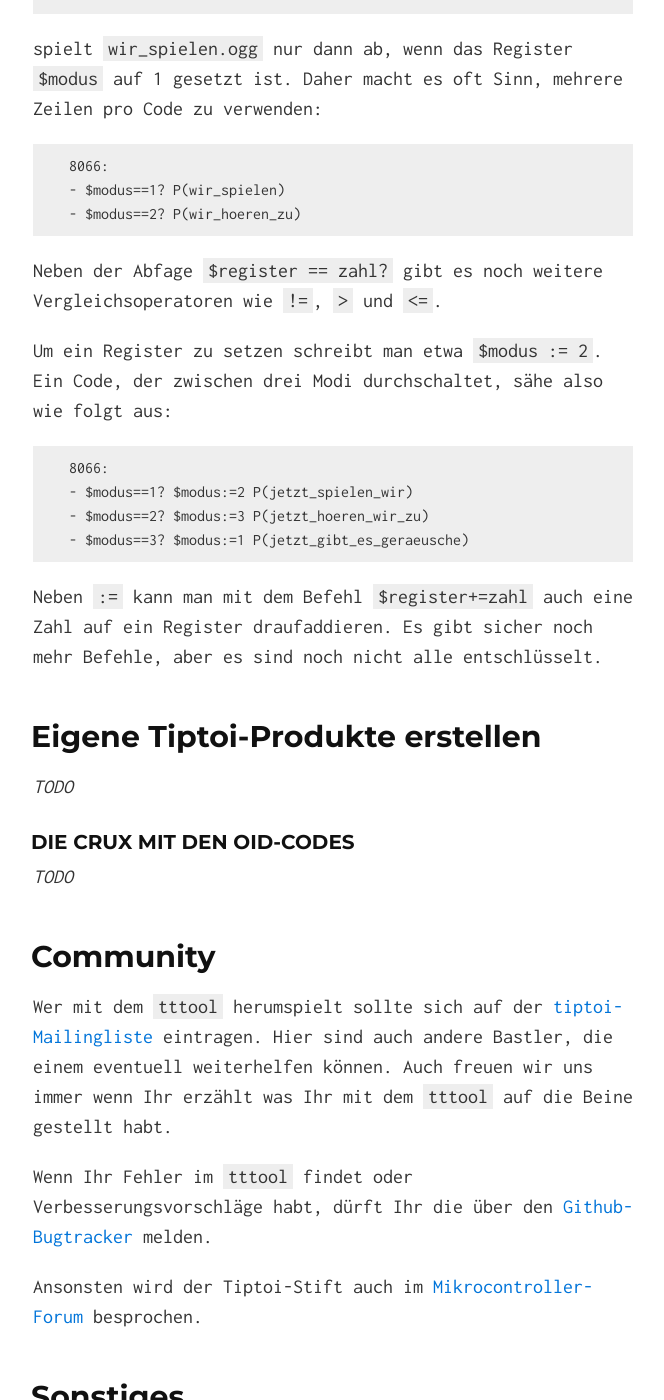
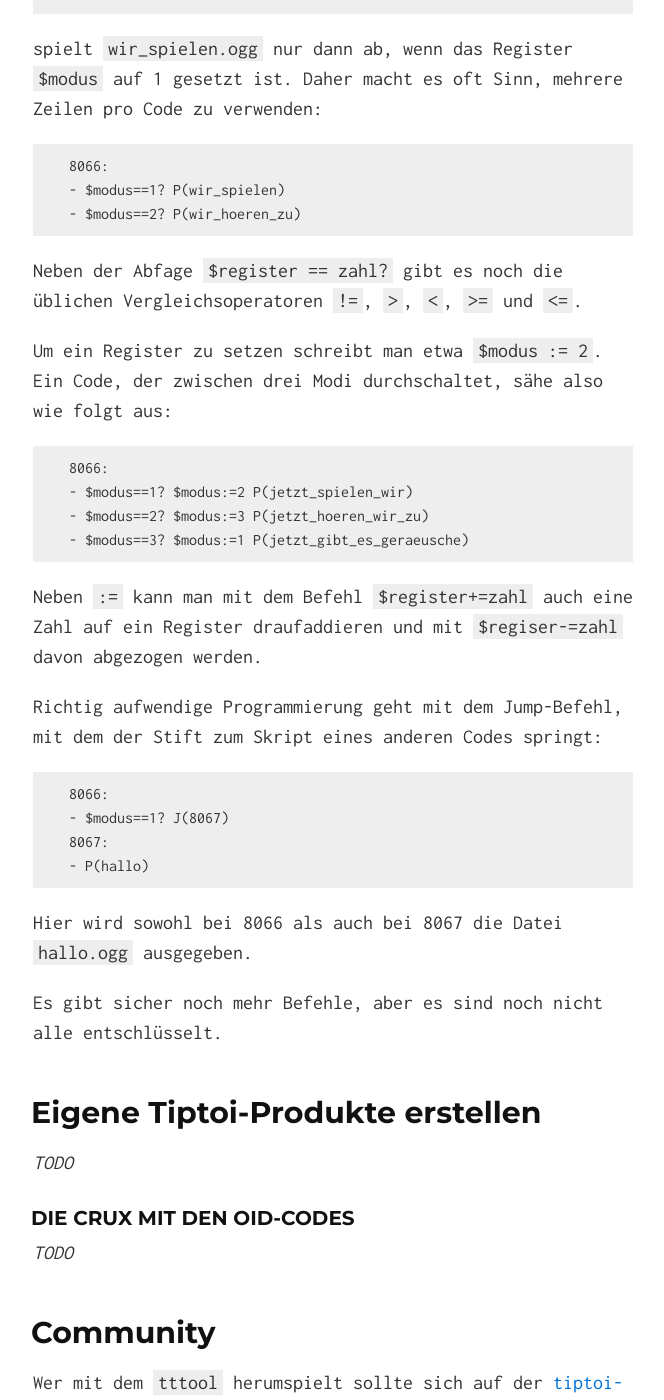
Before and after one commit to entropia/tip-toi-reveng, a Jekyll site: the page built from index.md, in a window 1280 px wide and 1400 px high, scrolled down 4584 px. Shown: the whole window, without its empty margins (307-971 px from the left). Built offline with Jekyll 4.4.1, drawn with Linux system fonts in a browser that asks for light colours.

Commit message:
Neue Befehle

```diff
--- a/index.md
+++ b/index.md
@@ -130,7 +130,7 @@
   - $modus==2? P(wir_hoeren_zu)
 ~~~
 
-Neben der Abfage `$register == zahl?` gibt es noch weitere Vergleichsoperatoren wie `!=`, `>` und `<=`.
+Neben der Abfage `$register == zahl?` gibt es noch die üblichen Vergleichsoperatoren `!=`, `>`, `<`, `>=` und `<=`.
 
 Um ein Register zu setzen schreibt man etwa `$modus := 2`. Ein Code, der zwischen drei Modi durchschaltet, sähe also wie folgt aus:
 
@@ -141,7 +141,21 @@
   - $modus==3? $modus:=1 P(jetzt_gibt_es_geraeusche)
 ~~~
 
-Neben `:=` kann man mit dem Befehl `$register+=zahl` auch eine Zahl auf ein Register draufaddieren. Es gibt sicher noch mehr Befehle, aber es sind noch nicht alle entschlüsselt.
+Neben `:=` kann man mit dem Befehl `$register+=zahl` auch eine Zahl auf ein Register draufaddieren und mit `$regiser-=zahl` davon abgezogen werden.
+
+Richtig aufwendige Programmierung geht mit dem Jump-Befehl, mit dem der Stift zum Skript eines anderen Codes springt:
+
+~~~
+  8066:
+  - $modus==1? J(8067)
+  8067:
+  - P(hallo)
+~~~
+
+Hier wird sowohl bei 8066 als auch bei 8067 die Datei `hallo.ogg` ausgegeben.
+
+
+Es gibt sicher noch mehr Befehle, aber es sind noch nicht alle entschlüsselt.
 
 ## Eigene Tiptoi-Produkte erstellen
 
```
